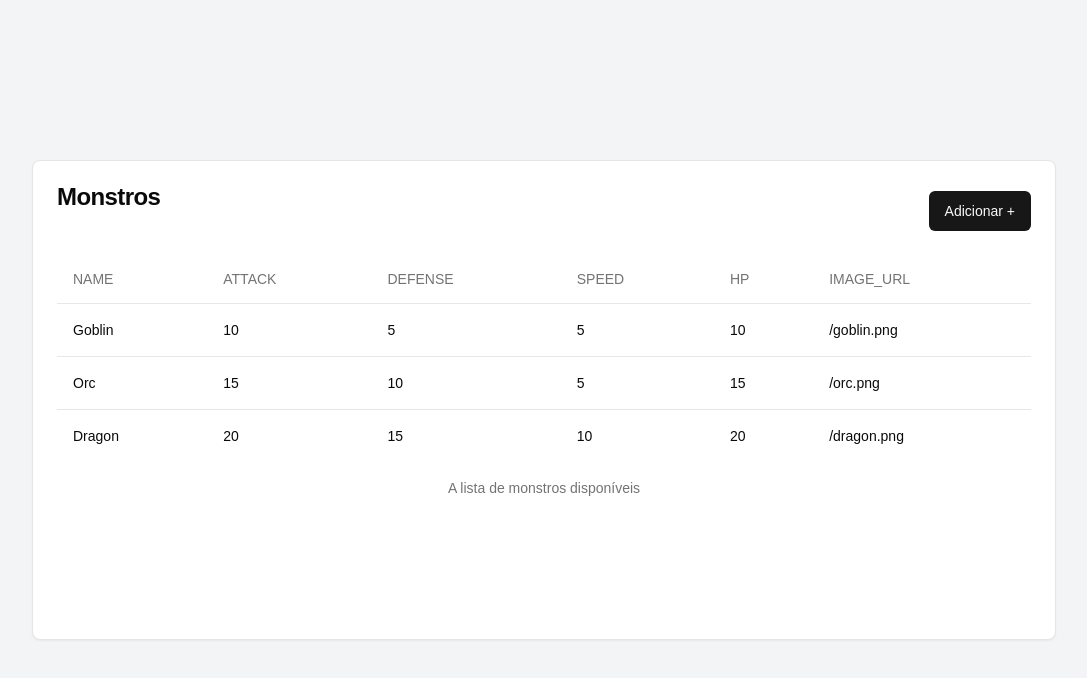
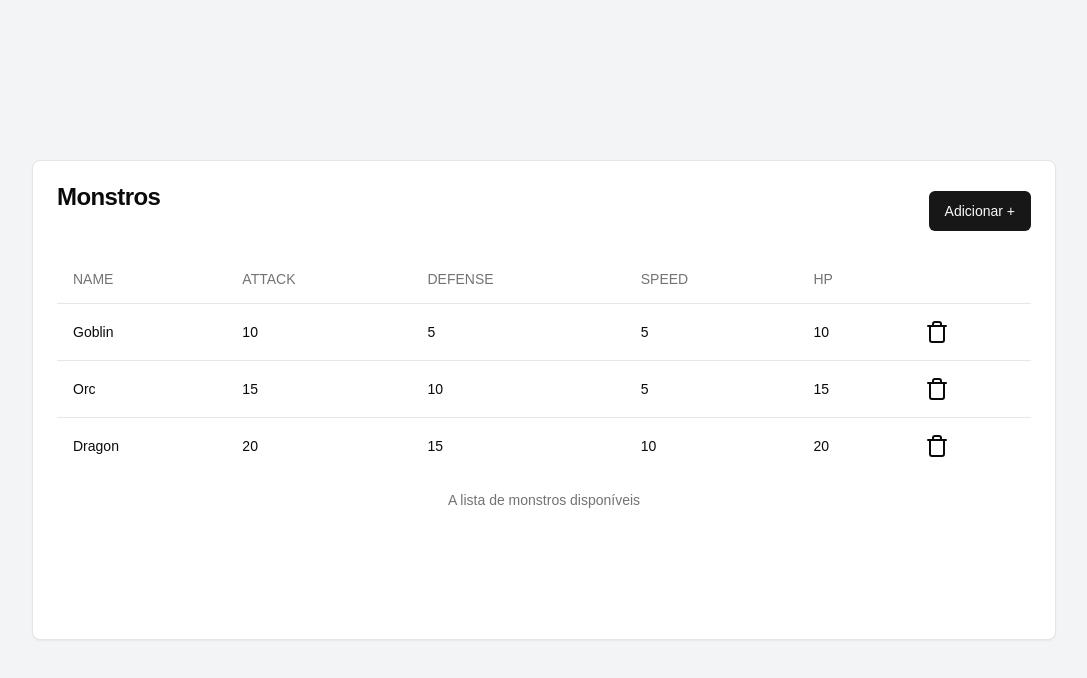
Before and after one commit to joaov56/monster-battle, a Next.js app: page / in a window 1280 px wide. Shown: the top 678 px of the page, without its empty margins (96-1183 px from the left). Built offline with nearby package versions, Linux system fonts and the light colour scheme.

Commit message:
feat: implements id and remove function

```diff
--- a/package.json
+++ b/package.json
@@ -19,7 +19,8 @@
     "react": "19.0.0-rc-66855b96-20241106",
     "react-dom": "19.0.0-rc-66855b96-20241106",
     "tailwind-merge": "^2.5.5",
-    "tailwindcss-animate": "^1.0.7"
+    "tailwindcss-animate": "^1.0.7",
+    "uuid": "^11.0.3"
   },
   "devDependencies": {
     "@types/node": "^20",
--- a/src/app/page.tsx
+++ b/src/app/page.tsx
@@ -4,18 +4,18 @@ import { useState } from "react";
 import {
   Card,
   CardContent,
-  CardDescription,
-  CardFooter,
   CardHeader,
   CardTitle,
 } from "@/components/ui/card"
 import { MonstersTable } from "@/components/MonstersTable";
 import { Button } from "@/components/ui/button";
 import { CreateMonsterModal } from "@/components/CreateMonsterModal";
+import { v4 as uuidv4 } from 'uuid';
 
 export default function Home() {
   const [monsters, setMonsters] = useState<Monster[]>([
     {
+      id: uuidv4(),
       name: "Goblin",
       attack: 10,
       defense: 5,
@@ -24,6 +24,7 @@ export default function Home() {
       image_url: "/goblin.png",
     },
     {
+      id: uuidv4(),
       name: "Orc",
       attack: 15,
       defense: 10,
@@ -32,6 +33,7 @@ export default function Home() {
       image_url: "/orc.png",
     },
     {
+      id: uuidv4(),
       name: "Dragon",
       attack: 20,
       defense: 15,
@@ -43,12 +45,27 @@ export default function Home() {
 
   const [isOpen, setIsOpen] = useState<boolean>(false);
 
+  const headers = ["name", "attack", "defense", "speed", "hp"];
+
   function handleModalChange(){
     setIsOpen(!isOpen);
   }
 
-  function handleCreateNewMonster(monster: Monster){
-    setMonsters([...monsters, monster]);
+  function handleCreateNewMonster(monster: Partial<Monster>): Monster {
+    return {
+      id: uuidv4(),
+      name: monster.name || '',
+      attack: monster.attack || 0,
+      defense: monster.defense || 0,
+      speed: monster.speed || 0,
+      hp: monster.hp || 0,
+      image_url: monster.image_url || '',
+    };
+  }
+
+
+  function handleRemoveMonster(id: string){
+    setMonsters(monsters.filter(monster => monster.id !== id));
   }
 
   return (
@@ -59,7 +76,9 @@ export default function Home() {
           <Button onClick={handleModalChange}>Adicionar +</Button>
         </CardHeader>
         <CardContent>
-          <MonstersTable monsters={monsters} headers={Object.keys(monsters?.[0])} />
+          <MonstersTable monsters={monsters}
+            headers={headers}
+            handleRemoveMonster={handleRemoveMonster} />
         </CardContent>
       </Card>
 
--- a/src/app/types/monster.d.ts
+++ b/src/app/types/monster.d.ts
@@ -1,4 +1,5 @@
 interface Monster {
+    id: string;
     name: string;
     attack: number;
     defense: number;
--- a/src/components/CreateMonsterModal/index.tsx
+++ b/src/components/CreateMonsterModal/index.tsx
@@ -1,4 +1,7 @@
 import React, { useState } from 'react';
+
+import { v4 as uuidv4 } from 'uuid';
+
 import { Dialog, DialogContent, DialogHeader, DialogTitle } from '../ui/dialog';
 import { Label } from '../ui/label';
 import { Input } from '../ui/input';
@@ -12,6 +15,7 @@ interface CreateMonsterModalProps {
 
 export function CreateMonsterModal({ open, onClose, onSubmit }: CreateMonsterModalProps) {
   const [monster, setMonster] = useState<Monster>({
+    id: uuidv4(),
     name: '',
     attack: 0,
     defense: 0,
--- a/src/components/MonstersTable/index.tsx
+++ b/src/components/MonstersTable/index.tsx
@@ -1,3 +1,4 @@
+'use client'
 import {
     Table,
     TableBody,
@@ -7,13 +8,16 @@ import {
     TableHeader,
     TableRow,
   } from "@/components/ui/table"
+import { TrashIcon } from "lucide-react"
 
 export function MonstersTable({
     monsters,
-    headers
+    headers,
+    handleRemoveMonster
 } : {
     monsters: Monster[],
-    headers: string[]
+    headers: string[],
+    handleRemoveMonster: (id: string) => void
 }){
     return (
         <Table>
@@ -23,6 +27,7 @@ export function MonstersTable({
                     {headers.map((header) => (
                         <TableHead key={header}>{header.toLocaleUpperCase()}</TableHead>
                     ))}
+                    <TableHead></TableHead>
                 </TableRow>
             </TableHeader>
             <TableBody>
@@ -31,6 +36,7 @@ export function MonstersTable({
                         {headers.map((header) => (
                             <TableCell key={header}>{monster[header as keyof Monster]}</TableCell>
                         ))}
+                        <TableCell className="cursor-pointer"><TrashIcon onClick={()=> handleRemoveMonster(monster.id)}/></TableCell>
                     </TableRow>
                 ))}
             </TableBody>
```
Also changed, not shown: 1 other file (tests, documents, lock files or other folders).
